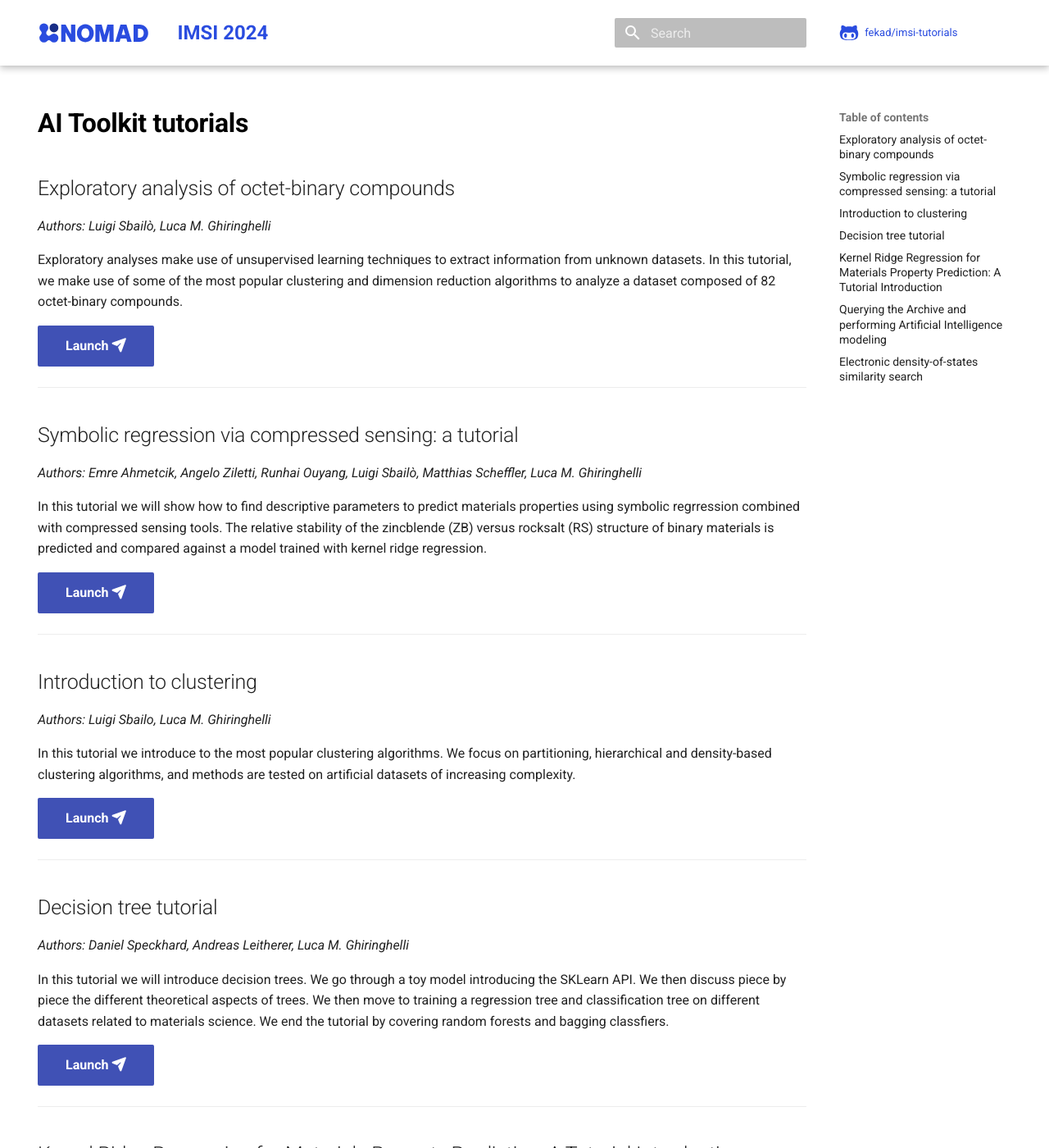
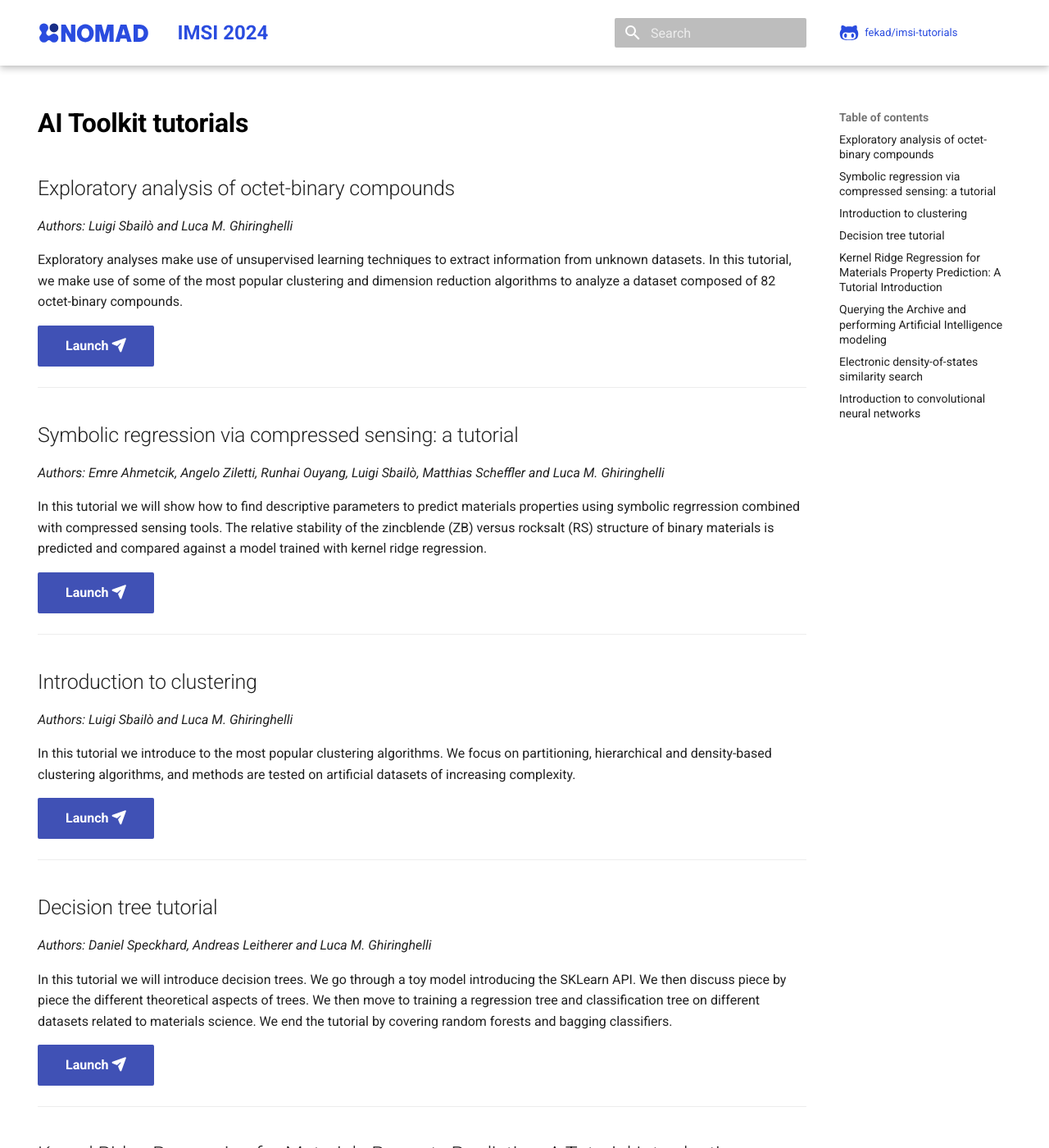
Before and after one commit to fekad/IMSI-tutorials, an MkDocs documentation site: the page built from docs/index.md, in a window 1280 px wide and 1400 px high. Shown: the whole window at 82% size. Built offline with MkDocs 1.6.1 and Material for MkDocs 9.7.7, drawn with Linux system fonts in a browser that asks for light colours; comment, search, counter and statistics services are not loaded; some of the changed text lies outside the part shown.

Commit message:
typos + cnn

```diff
--- a/docs/index.md
+++ b/docs/index.md
@@ -7,7 +7,7 @@
 
 ## Exploratory analysis of octet-binary compounds
 
-*Authors: Luigi Sbailò, Luca M. Ghiringhelli*
+*Authors: Luigi Sbailò and Luca M. Ghiringhelli*
 
 Exploratory analyses make use of unsupervised learning techniques to extract information from unknown datasets. In this tutorial, we make use of some of the most popular clustering and dimension reduction algorithms to analyze a dataset composed of 82 octet-binary compounds.
 
@@ -18,7 +18,7 @@
 
 ## Symbolic regression via compressed sensing: a tutorial
 
-*Authors: Emre Ahmetcik, Angelo Ziletti, Runhai Ouyang, Luigi Sbailò, Matthias Scheffler, Luca M. Ghiringhelli*
+*Authors: Emre Ahmetcik, Angelo Ziletti, Runhai Ouyang, Luigi Sbailò, Matthias Scheffler and Luca M. Ghiringhelli*
 
 In this tutorial we will show how to find descriptive parameters to predict materials properties using symbolic regrression combined with compressed sensing tools. The relative stability of the zincblende (ZB) versus rocksalt (RS) structure of binary materials is predicted and compared against a model trained with kernel ridge regression.
 
@@ -29,7 +29,7 @@
 
 ## Introduction to clustering
 
-*Authors: Luigi Sbailo, Luca M. Ghiringhelli*
+*Authors: Luigi Sbailò and Luca M. Ghiringhelli*
 
 In this tutorial we introduce to the most popular clustering algorithms. We focus on partitioning, hierarchical and density-based clustering algorithms, and methods are tested on artificial datasets of increasing complexity.
 
@@ -40,9 +40,9 @@
 
 ## Decision tree tutorial
 
-*Authors: Daniel Speckhard, Andreas Leitherer, Luca M. Ghiringhelli*
+*Authors: Daniel Speckhard, Andreas Leitherer and Luca M. Ghiringhelli*
 
-In this tutorial we will introduce decision trees. We go through a toy model introducing the SKLearn API. We then discuss piece by piece the different theoretical aspects of trees. We then move to training a regression tree and classification tree on different datasets related to materials science. We end the tutorial by covering random forests and bagging classfiers.
+In this tutorial we will introduce decision trees. We go through a toy model introducing the SKLearn API. We then discuss piece by piece the different theoretical aspects of trees. We then move to training a regression tree and classification tree on different datasets related to materials science. We end the tutorial by covering random forests and bagging classifiers.
 
 [Launch :fontawesome-solid-paper-plane:](https://nomad-lab.eu/ai-toolkit/public/user-redirect/tutorial-decision-tree){ .md-button .md-button--primary }
 
@@ -62,7 +62,7 @@
 
 ## Querying the Archive and performing Artificial Intelligence modeling
 
-*Authors: Luigi Sbailo, Matthias Scheffler and Luca M. Ghiringhelli*
+*Authors: Luigi Sbailò, Matthias Scheffler and Luca M. Ghiringhelli*
 
 In this tutorial, we demonstrate how to query the NOMAD Archive from the NOMAD Analytics toolkit. We then show examples of machine learning analysis performed on the retrieved data set.
 
@@ -74,8 +74,18 @@
 
 ## Electronic density-of-states similarity search
 
-*Authors: Šimon Gabaj, Martin Kuban, Santiago Rigamonti, Claudia Draxl*
+*Authors: Šimon Gabaj, Martin Kuban, Santiago Rigamonti and Claudia Draxl*
 
 This notebook shows how to compute the similarity of materials in terms of their electronic density-of-states (DOS), from data retrieved from the NOMAD Archive.
 
 [Launch :fontawesome-solid-paper-plane:](https://nomad-lab.eu/ai-toolkit/public/user-redirect/tutorial-dos-similarity-search){ .md-button .md-button--primary }
+
+---
+
+## Introduction to convolutional neural networks
+
+*Authors: Angelo Ziletti, Andreas Leitherer and Luca M. Ghiringhelli*
+
+In this tutorial, we briefly introduce the main ideas behind convolutional neural networks, build a neural network model with Keras, and explain the classification decision process using attentive response maps.
+
+[Launch :fontawesome-solid-paper-plane:](https://nomad-lab.eu/ai-toolkit/public/user-redirect/tutorial-convolutional-nn){ .md-button .md-button--primary }
```
